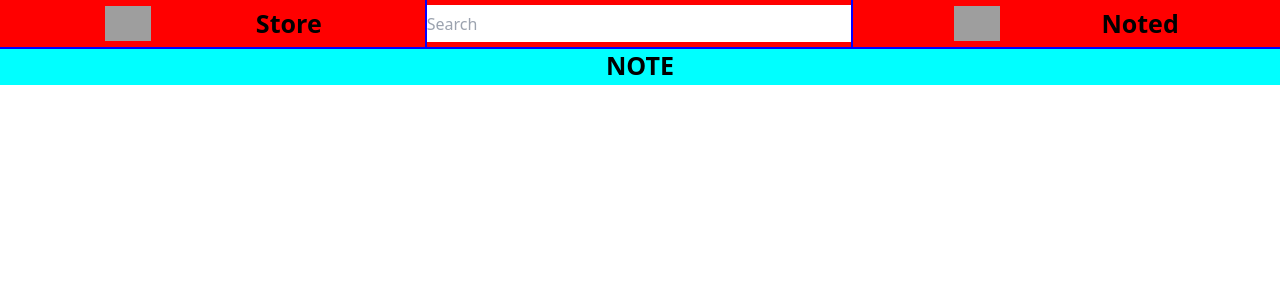
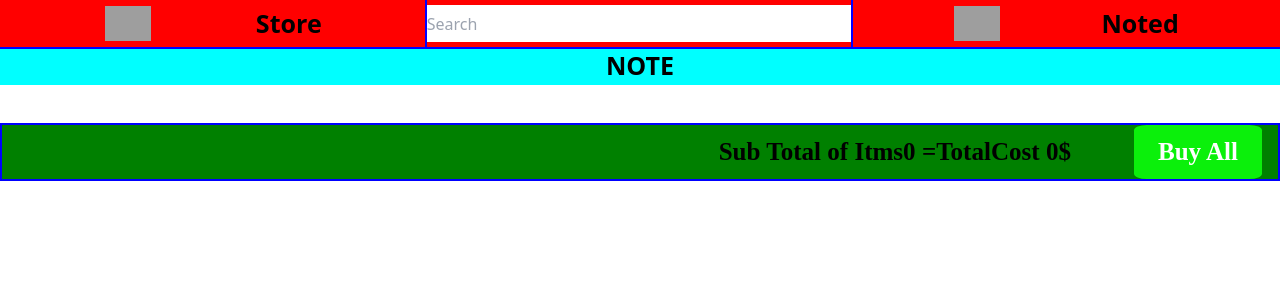
Before and after one commit to TheJatinVaghela/LolJaarStor, a React (Create React App) app: page /Noted in a window 1280 px wide. Shown: the top 300 px of the page. Built offline with nearby package versions, Linux system fonts and the light colour scheme; grey boxes are pictures that could not be loaded.

Commit message:
Added Total Cart

```diff
--- a/src/componets/MainNav.js
+++ b/src/componets/MainNav.js
@@ -15,7 +15,7 @@ const MainNav = props => {
   };
   function L(e){
     e.preventDefault()
-   console.log(e.nativeEvent.path[0].value);
+  //  console.log(e.nativeEvent.path[0].value);
 }
   return (
     <>
--- a/src/componets/Noted.js
+++ b/src/componets/Noted.js
@@ -2,6 +2,8 @@ import React,{ useState } from 'react'
 import PropTypes from 'prop-types'
 import Write_Note from './Write_Note.js'
 import NotedText from './NotedT.js'
+import TotalCart from './TotalCart.js'
+
 
 const Noted = props => {
   let Newin ;
@@ -12,11 +14,14 @@ const Noted = props => {
   let GetEdit;
   let GetEdit_Id;
 
+  let RE_IM;
+  let [ItemNumber, setItemNumber] = useState(0)
+
   let pr;
   let IV;
   let ID;
 
-  let Elm = document.getElementsByClassName("Edit");
+ let Elm = document.getElementsByClassName("Edit");
   const [ChengingElm, setChengingElm] = useState("") ;
   const [GetST , setGetST] = useState ("")
   const [OBJGetEdit, setOBJGetEdit] = useState("");
@@ -191,6 +196,7 @@ function MouseLeave(e) {
       }
      return e
    });
+   setItemNumber((P)=> ItemNumber =  Saved_Noted_Get.filter((e)=> e.note || e.note === ""));
   //  console.log(Saved_Noted_Get);
    localStorage.setItem("SAVE",JSON.stringify(Saved_Noted_Get));
 
@@ -205,7 +211,9 @@ function FOR_MouseLeave(e) {
 }
 function ChackOut() {
   alert("Thnks For ChackingOut")
-}
+};
+
+RE_IM = Re_Saved_Noted_Get;
 
   return (
      <>
@@ -255,6 +263,7 @@ function ChackOut() {
            )
         })
       }
+        <TotalCart ItemNumber={ItemNumber} RE_IM={RE_IM}/>
     </>
   )
 }
--- a/src/componets/Save.js
+++ b/src/componets/Save.js
@@ -1,6 +1,6 @@
 import React,{ useState , useLayoutEffect , useRef} from 'react'
 import PropTypes from 'prop-types'
-
+import TotalCart from './TotalCart.js'
 
 
 const Save = props => {
@@ -13,6 +13,9 @@ const Save = props => {
   let Swich_Esy_Splice ;
   let IntialValue;
   let I_D_IntialValue;
+
+  let RE_IM;
+ let [ItemNumber, setItemNumber] = useState(0)
 
   let pr;
   let IV;
@@ -32,6 +35,7 @@ if(Saved_Get !== null){
     Sort_Saved_Get = [...Saved_Get];
     Sort_Saved_Get.map((e,index)=> {if(e){ e["id"]=index; return e }} );
     Re_Saved_Get = Saved_Get.filter((e)=> e.note === undefined || "");
+
 }
 
 let Saved_Get_Delete = (e)=>{
@@ -80,6 +84,7 @@ function Increes(e){
     setMoneyElm(e);
     setValueMoney(e.nativeEvent.path[3].children[1].children[1].children[1]);
     SET_Value(e)
+
 }
 
 
@@ -87,6 +92,7 @@ function Decrees(e){
   if (Number(RE_I_D_IntialValue.YE.innerText) === 1) {
     RE_I_D_IntialValue.YE.innerText = 1;
     e.nativeEvent.path[2].children[1].children[1].innerText = Number(RE_IntialValue.EY) ;
+
     return
 };
 
@@ -94,6 +100,7 @@ function Decrees(e){
     setMoneyElm(e);
     setValueMoney(e.nativeEvent.path[3].children[1].children[2].children[1].children[1].innerText);
     SET_Value(e)
+
 };
 
 function SET_Value(e){
@@ -121,20 +128,27 @@ function MouseLeave(e) {
      }
     return e
   });
-  //console.log(Saved_Get);
+  setItemNumber((P)=> ItemNumber =  Saved_Get.filter((e)=> e.note === undefined || ""))
+  //  console.log(ItemNumber);
   localStorage.setItem("SAVE",JSON.stringify(Saved_Get));
+
 
 }
 function FOR_MouseLeave(e) {
   pr = e.children[1].children[1].children[1].innerText;
   IV = e.children[1].children[2].children[1].children[1].innerText;
   ID = e.id;
-//  console.log(pr , IV, ID);
+  // console.log(pr);
+
   return pr , IV, ID
 }
-   function ChackOut() {
-     alert("Thnks For ChackingOut")
-   }
+function ChackOut() {
+  alert("Thnks For ChackingOut")
+}
+  // console.log(Re_Saved_Get);
+  RE_IM = Re_Saved_Get;
+
+//  console.log(RE_IM);
 
   return (
     <>
@@ -170,7 +184,7 @@ function FOR_MouseLeave(e) {
         )
       }
 
-
+       <TotalCart ItemNumber={ItemNumber} RE_IM={RE_IM}/>
 
 
 
--- /dev/null
+++ b/src/componets/TotalCart.js
@@ -0,0 +1,28 @@
+import React,{ useRef } from 'react'
+import PropTypes from 'prop-types'
+
+
+const TotalCart = props => {
+    //  console.log(props.ItemNumber);
+    const BTN = useRef()
+    let L = (props.RE_IM )? props.RE_IM.length : 0;
+    let SUM = (props.ItemNumber)? props.ItemNumber
+              .map((e)=> Number(e.PR))
+              .reduce((P ,C)=> P+C) : "Chacking";
+    // console.log(SUM);
+    if(L === 0 ){
+        SUM = 0;
+    }
+
+return (
+    <>
+      <div className='TotalCartDiv'><span>Sub Total of Itms{L} =TotalCost {SUM}$ </span><button className='Save_G_D_2_Div_DC_B_2' ref={BTN}>Buy All</button></div>
+    </>
+  )
+}
+
+TotalCart.propTypes = {
+
+}
+
+export default TotalCart
--- a/src/componets/User.js
+++ b/src/componets/User.js
@@ -17,10 +17,13 @@ const User = props => {
    };
    function Add_Edit_UserName(e) {
      input.current.classList.replace("UserNameEdit_ADD_HIDE" , "UserNameEdit_ADD_SHOW");
+     input.current.focus()
      BTN.current.classList.replace("UserNameEdit_ADD_HIDE" , "UserNameEdit_ADD_SHOW" );
 
    };
    function Close_Add_Edit_UserName(e) {
+      // console.log("HEy");
+      localStorage.setItem("NAME", JSON.stringify(StoredName));
       input.current.classList.replace("UserNameEdit_ADD_SHOW" , "UserNameEdit_ADD_HIDE" );
       BTN.current.classList.replace("UserNameEdit_ADD_SHOW" , "UserNameEdit_ADD_HIDE" );
    }
@@ -32,8 +35,9 @@ const User = props => {
 
         <h1 ref={HO} className='Saved_UserName_DIV outline-2 outline-blue-600 text-black h-10'>{StoredName}</h1>
         <button className='Add_Edit_UserName outline-2 outline-black bg-green-500 text-black' onClick={Add_Edit_UserName}>Edit OR ADD UserName</button>
-        <input ref={input} className='UserNameEdit_ADD_HIDE text-black' type="text" name="" id="UserName"   onChange={SetValue} value={Name}/>
-        <button ref={BTN} className='Close_Add_Edit_UserName UserNameEdit_ADD_HIDE outline-2 outline-black bg-red-500 text-black' onClick={Close_Add_Edit_UserName}>Close</button>
+        <input ref={input} className='UserNameEdit_ADD_HIDE text-black' type="text" name="" id="UserName"
+              onKeyPress={(e)=> {if(e.key === "Enter"){ Close_Add_Edit_UserName(e)}}}   onChange={SetValue} value={Name}/>
+        <button ref={BTN} className='Close_Add_Edit_UserName UserNameEdit_ADD_HIDE outline-2 outline-black bg-red-500 text-black' onClick={Close_Add_Edit_UserName} >Close</button>
     </div >
 
     </>
--- a/src/componets/Weather.js
+++ b/src/componets/Weather.js
@@ -1,4 +1,4 @@
-import React,{ useState , useEffect , useRef } from 'react'
+import React,{ useState , useEffect , useRef , useMemo } from 'react'
 import PropTypes from 'prop-types'
 import Write_Note from './Write_Note.js'
 const Weather = props => {
@@ -27,8 +27,9 @@ const Weather = props => {
       article.current.style.display = "none";
       LoadIng.current.children[0].innerText = "Loading = 10%";
       (Saved !== null)? SAVE_Ary+=[Saved] : SAVE_Ary=null && localStorage.setItem(Saved_Word , JSON.stringify(SAVE_Ary));
+        //  console.log(props.TakeValue);
+         if (props.TakeValue === undefined) return;
 
-         if (props.TakeValue === undefined) return;
             ( async()=>{
             LoadIng.current.children[0].innerText = "Loading = 30%" ;
           await fetch(`https://api.storerestapi.com/products`)
@@ -44,10 +45,10 @@ const Weather = props => {
                 article.current.style.display = "none";
                 LoadIng.current.children[0].innerText =  String(err) +  "  (1)=> Chack your network , (2) => API is not working "
               })
+              //console.log(Arr);
+          })();
 
-             //console.log(Arr);
 
-         })();
 
         // LoadIng.current.style.display = "none";
         // article.current.style.display = "grid";
--- a/src/index.css
+++ b/src/index.css
@@ -89,7 +89,7 @@ width: var(--IMG_Nav);
    --BTN_Width_Height : clamp(1rem, 1rem + 2vw , 10rem);
   --Save_G_D_1_IMG : clamp(3rem , 3rem + 7vw , 30rem);
   --White: white;
-  --Green : green;
+  --Green : #0bf00b;
  }
 .Main_Nav{
    position: sticky;
@@ -342,3 +342,23 @@ outline: 2px solid Black;
  .UserNameEdit_ADD_SHOW{
   display: initial;
  }
+
+ /* ===== TotalCartDiv */
+
+ .TotalCartDiv{
+    color: var(--font);
+    display: flex;
+    font-weight: 600;
+    font-size: var(--Font-Size);
+    flex-wrap: wrap;
+    justify-content: flex-end;
+    align-items: center;
+    background: green;
+    border: 2px solid blue;
+    margin-top: 3%;
+    font-family: cursive;
+    padding-right: 1rem;
+ }
+ .TotalCartDiv > button{
+  margin-left: 5%;
+ }
```
Lines whose indentation alone changed are shown as unchanged.
